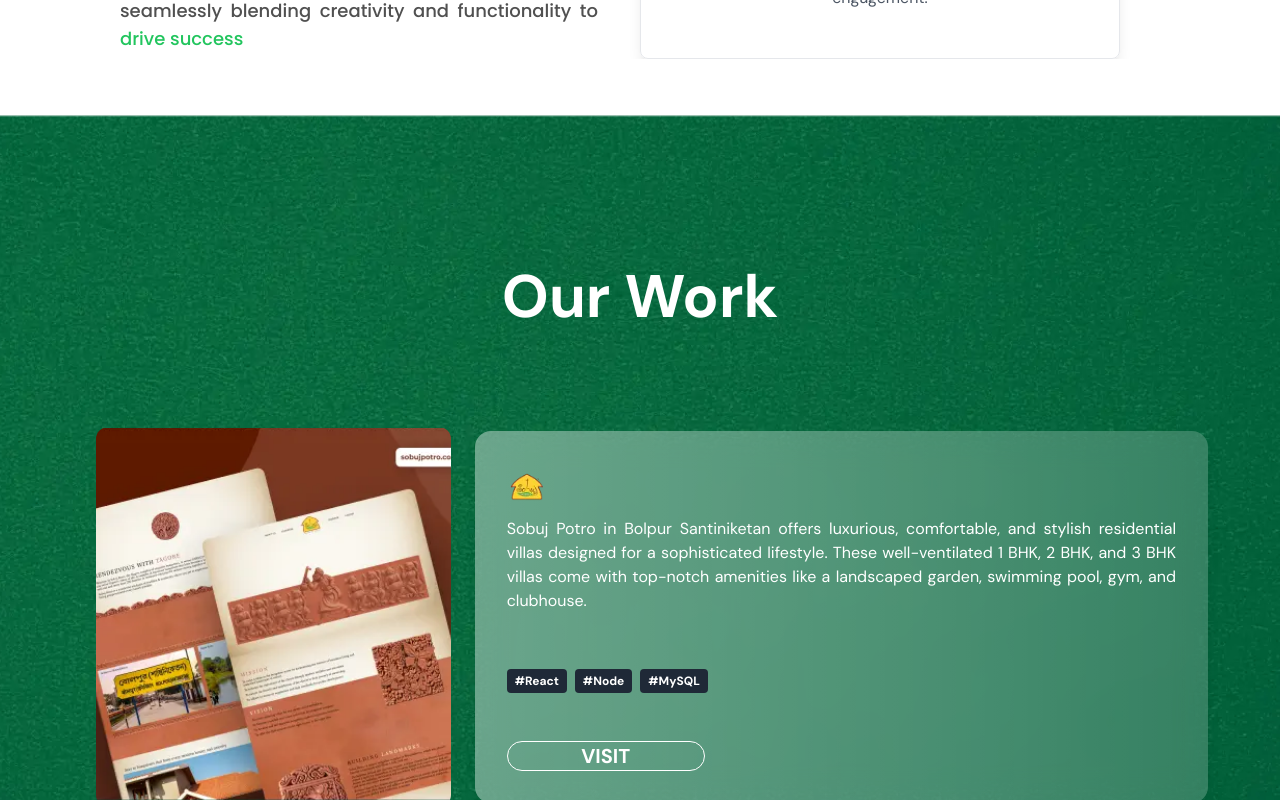
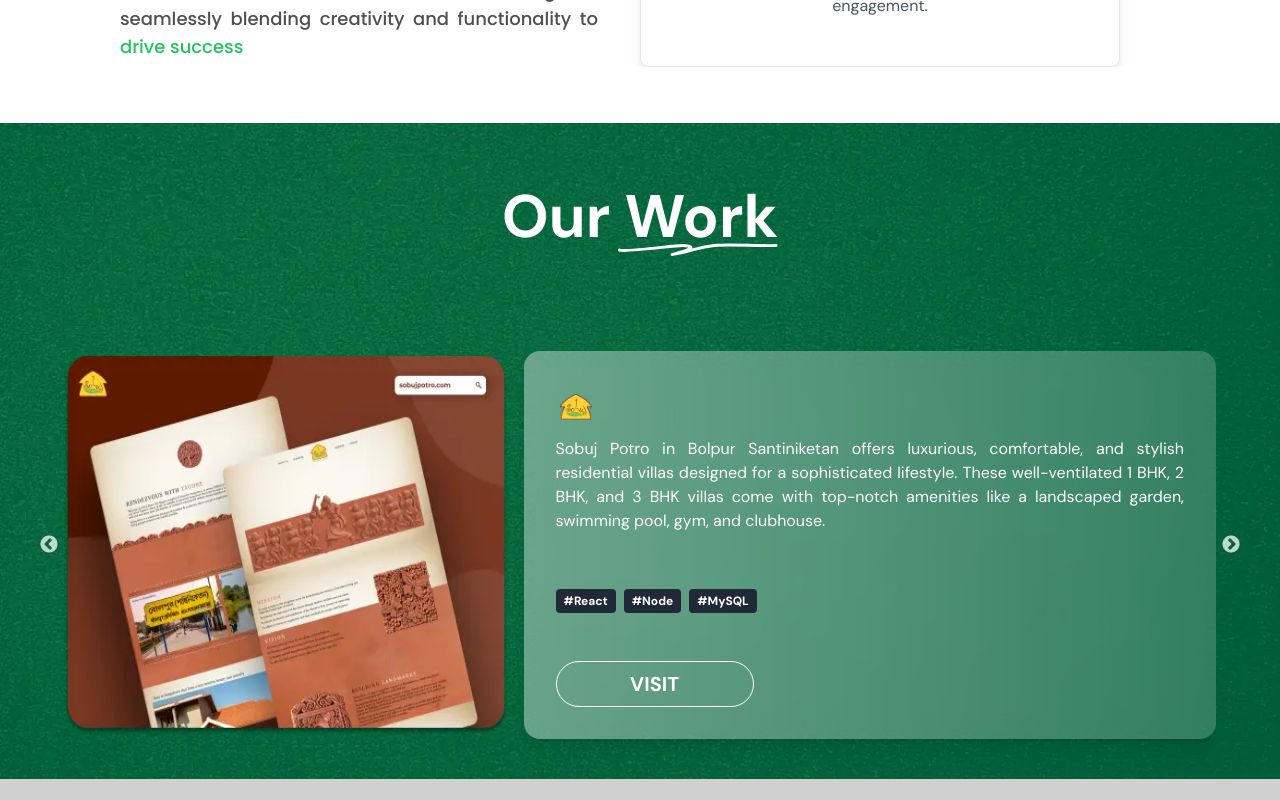
Before and after one commit to Anandp146/LLL, a React (Vite) app: page / in a window 1280 px wide. Shown: the part 1400-2200 px from the top of the page. Built offline with nearby package versions, Linux system fonts and the light colour scheme.

Commit message:
update home

```diff
--- a/package.json
+++ b/package.json
@@ -39,6 +39,7 @@
   "devDependencies": {
     "@types/react": "^18.2.66",
     "@types/react-dom": "^18.3.0",
+    "@types/react-slick": "^0.23.13",
     "@types/yup": "^0.32.0",
     "@typescript-eslint/eslint-plugin": "^7.2.0",
     "@typescript-eslint/parser": "^7.2.0",
--- a/src/components/Footer.tsx
+++ b/src/components/Footer.tsx
@@ -5,7 +5,7 @@
   return (
     <footer className="bg-black text-white py-3 sm:px-10 flex flex-row items-center justify-center  bottom-0 w-full z-50">
       <div className="mb-4 sm:mb-0 sm:ml-4 flex justify-center mt-2 sm:mt-1 mx-auto  items-center  w-full sm:w-auto">
-        <img src={footerlogo} alt="Logo" className="lg:h-12 lg:mr-2" />
+        <img src={footerlogo} alt="Logo" className="lg:h-12 md:h-8 lg:mx-2" />
       </div>
       <div className="flex-grow text-center w-full mb-1 sm:mb-0 sm:w-auto">
         Copyright © 2024 Laugh Logic Labs
--- a/src/components/Navbar.tsx
+++ b/src/components/Navbar.tsx
@@ -26,7 +26,7 @@
     <nav className="bg-white px-6 md:px-12 shadow-md h-[71.35px] fixed w-full z-10">
       <div className="container mx-auto flex justify-between items-center py-3">
         <Link to="/">
-          <img src={logo} alt="Logo" className="h-12 mr-2" />
+          <img src={logo} alt="Logo" className="h-10 md:h-12 mr-2" />
         </Link>
         <div className="hidden md:flex space-x-6 items-center">
           <div className="relative" onClick={toggleDropdown}>
--- a/src/components/TechStack.tsx
+++ b/src/components/TechStack.tsx
@@ -7,9 +7,9 @@
 import tech6 from "../assets/tech6.png";
 import tech7 from "../assets/tech7.png";
 import tech8 from "../assets/tech8.png";
-import tech9 from "../assets/tech9.png"
-import tech10 from "../assets/tech10.png"
-import tech11 from "../assets/tech11.png"
+import tech9 from "../assets/tech9.png";
+import tech10 from "../assets/tech10.png";
+import tech11 from "../assets/tech11.png";
 const techStackImages = [
   tech1,
   tech2,
@@ -28,12 +28,12 @@
   tech8,
   tech9,
   tech10,
-  tech11
+  tech11,
 ];
 
 export const TechStack: React.FC = () => {
   return (
-    <div className="flex justify-center items-center h-26 overflow-hidden pt-10">
+    <div className="flex justify-center items-center h-26 overflow-hidden py-6">
       <div className="flex space-x-16 px-2 transition-all animate-marquee">
         {techStackImages.map((src, index) => (
           <img
--- a/src/components/Work.tsx
+++ b/src/components/Work.tsx
@@ -1,32 +1,23 @@
-import React, { useEffect, useState } from "react";
+import React from "react";
+import Slider from "react-slick";
+import "slick-carousel/slick/slick.css";
+import "slick-carousel/slick/slick-theme.css";
 import bgEffect from "../assets/bgEffect.webp";
-// import { useHistory } from "react-router-dom";
 import workimg1 from "../assets/Rectangle 26.webp";
 import workimg2 from "../assets/workimg2.webp";
 import workimg3 from "../assets/workimg3.webp";
 import workimg4 from "../assets/workimg4.webp";
-// import { useHistory } from "react-router-dom";
 import img1 from "../assets/img1.webp";
 import img2 from "../assets/img2.webp";
 import img4 from "../assets/img4.webp";
 import img3 from "../assets/img3.webp";
-
+import { useMediaQuery } from "react-responsive";
 const Work: React.FC = () => {
   const tags = ["React", "Node", "MySQL"];
-  // const history = useHistory();
-
+  const isPhone = useMediaQuery({ query: "(max-width: 640px)" });
   const navigateToWorkPage = () => {
     window.location.href = "/work";
   };
-  const [currentCard, setCurrentCard] = useState(0);
-
-  useEffect(() => {
-    const interval = setInterval(() => {
-      setCurrentCard((prevCard) => (prevCard + 1) % cards.length);
-    }, 3000); // Change card every 3 seconds
-
-    return () => clearInterval(interval);
-  }, []);
 
   const cards = [
     {
@@ -54,42 +45,68 @@
       icon: img3,
     },
   ];
+
+  const settings = {
+    dots: false, // Changed dots to false to hide carousel buttons
+    infinite: true,
+    speed: 500,
+    slidesToShow: 1,
+    slidesToScroll: 1,
+    autoplay: true,
+    autoplaySpeed: 2000,
+  };
+
   return (
     <div
-      className="   w-full -z-10 sm:p-10 md:p-8  flex items-center justify-center"
-      style={{
-        backgroundImage: `url(${bgEffect})`,
-        backgroundSize: "cover",
-        backgroundPosition: "center",
-      }}
+      className="w-full h-full flex items-center justify-center bg-cover bg-center"
+      style={{ backgroundImage: `url(${bgEffect})` }}
     >
-      {/* <div className="absolute bg-[#006d43a1] bg-center  bg-opacity-80 justify-center  w-full h-full"></div> */}
-
-      <div className=" relative flex flex-col items-center sm:my-14  justify-center px-8  md:px-6 lg:px-10">
-        <div>
+      <div className="w-full max-w-6xl mx-auto px-7 md:px-0 ">
         <h2 className="text-3xl sm:text-4xl md:text-6xl font-bold text-center text-white font-sans p-16">
-            Our Work
+          Our{" "}
+          <span>
+            Work
+            <svg
+              className="hidden sm:inline -ml-40  sm:-mb-14"
+              width="160"
+              height="14"
+              viewBox="0 0 161 14"
+              fill="none"
+              xmlns="http://www.w3.org/2000/svg"
+            >
+              <path
+                d="M1.49512 7.02536C7.34626 9.5501 59.5372 1.93975 65.9175 2.41027C93.0496 4.41112 34.9878 15.346 61.4575 10.3415C78.2484 7.16689 80.0783 3.88042 97.1376 2.41027C114.544 0.910208 141.639 3.37958 159.082 2.41024"
+                stroke="white"
+                stroke-width="3"
+                stroke-linecap="round"
+              />
+            </svg>
+          </span>
         </h2>
+        <div className="slider-container">
+          <Slider {...settings}>
+            {cards.map((card, index) => (
               <div className=" lg:w-full   mx-auto">
-            <div className="flex flex-col lg:flex-row  items-center justify-center">
-              <div className="w-full sm:w-11/12  lg:w-1/2 mx-0 h-[380px] md:mx-6 rounded-xl flex flex-col justify-center items-center mb-6 lg:mb-0">
+                <div
+                  key={index}
+                  className="flex flex-col lg:flex-row  items-center justify-center"
+                >
+                  <div className="w-full sm:w-11/12  lg:w-2/3 mx-0 h-[300px] md:h-[380px] md:mr-4 rounded-xl flex flex-col justify-center items-center mb-6 lg:mb-0">
                     <img
-                  src={cards[currentCard].image}
+                      src={card.image}
                       alt="Caption Point Screens"
-                  className="w-full h-full object-cover rounded-xl"
+                      className="w-full h-full object-fit rounded-xl"
                     />
                   </div>
 
                   <div className="w-full sm:w-11/12 my-10 lg:w-full p-6 md:p-8  shadow-lg rounded-2xl backdrop-filter backdrop-blur-lg bg-gradient-to-r from-[rgba(255,255,255,0.4)] to-[rgba(255,255,255,0.2)] box-border text-white">
                     <div className="h-[30px] w-[40px] my-2 flex justify-start items-center rounded-xl">
-                  <img
-                    className=" object-cover  "
-                    alt=""
-                    src={cards[currentCard].icon}
-                  />
+                      <img className=" object-cover  " alt="" src={card.icon} />
                     </div>
                     <p className=" lg:h-[72.4px] mt-4 text-justify lg:mb-20 sm:mb-8 text-sm md:text-base">
-                  {cards[currentCard].content}
+                      {isPhone && card.content.length > 200
+                        ? card.content.substring(0, 200) + "..."
+                        : card.content}
                     </p>
 
                     <div className="flex space-x-2 sm:my-12 my-10 sm:flex hidden">
@@ -104,13 +121,15 @@
                     </div>
                     <button
                       onClick={navigateToWorkPage}
-                  className="bg-transparent border-white border px-6 hover:bg-black text-white font-bold text-xl rounded-full transition duration-1000 w-[198px] mt-8 lg:mt-0"
+                      className="bg-transparent border-white border px-6 hover:bg-black text-white font-bold text-xl rounded-full transition duration-1000 w-[198px] mt-8 lg:mt-0 p-2"
                     >
                       VISIT
                     </button>
                   </div>
                 </div>
               </div>
+            ))}
+          </Slider>
         </div>
       </div>
     </div>
--- a/src/pages/ServiceSubmit.tsx
+++ b/src/pages/ServiceSubmit.tsx
@@ -19,7 +19,7 @@
       <input
         id={id}
         type={type}
-        className="p-3 border border-gray-300 bg-[#F0F0F0] rounded-2xl focus:outline-none focus:border-emerald-500"
+        className="p-3 rounded-full  bg-[#F0F0F0]  focus:outline-none focus:border-emerald-500"
         required
       />
     </div>
@@ -40,11 +40,11 @@
                 className="aspect-square w-[45px] mx-auto md:mx-0"
               />
               <div className="my-6 md:my-12">
-                <span className="text-3xl text-neutral-700">
+                <span className="lg:text-3xl text-2xl text-neutral-700">
                   Submit your details,{" "}
                 </span>
                 <br />
-                <span className="text-4xl text-black">
+                <span className="lg:text-4xl text-3xl text-black">
                   Receive a quote in 24 hr!
                 </span>
               </div>
--- a/src/pages/WorkPage.tsx
+++ b/src/pages/WorkPage.tsx
@@ -117,9 +117,13 @@
       {workItems.map((workItem, index) => (
         <div
           key={workItem.id}
-          className="rounded-lg w-full mx-auto p-6 lg:p-10 overflow-hidden shadow-lg flex flex-col lg:flex-row items-center justify-center bg-cover bg-center"
+          className=" w-full mx-auto p-6 lg:p-10 overflow-hidden shadow-lg flex flex-col lg:flex-row items-center justify-center bg-cover bg-center"
           style={{
-            backgroundImage: `url(${index % 2 === 0 ? bgimg2 : bgimg1})`,
+            backgroundImage: `linear-gradient(#006D43, #006D43), url(${
+              index % 2 === 0 ? bgimg2 : bgimg1
+            })`,
+            backgroundSize: "200%",
+            backgroundBlendMode: "overlay",
           }}
         >
           <div className="flex flex-col lg:flex-row items-center justify-center w-full">
```
Also changed, not shown: src/pages/Home.tsx (+24 -8 lines), src/pages/Service.tsx (+34 -30 lines), 1 other file (tests, documents, lock files or other folders). Lines whose indentation alone changed are shown as unchanged.
